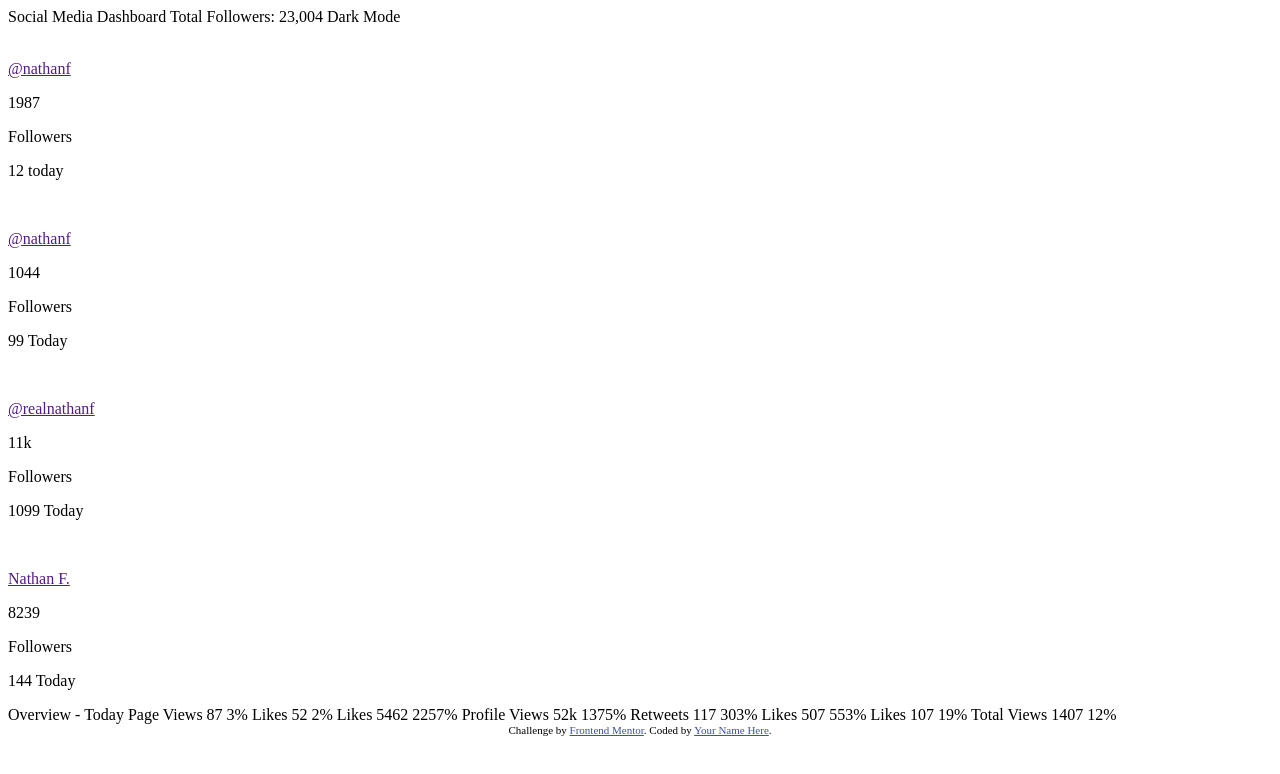
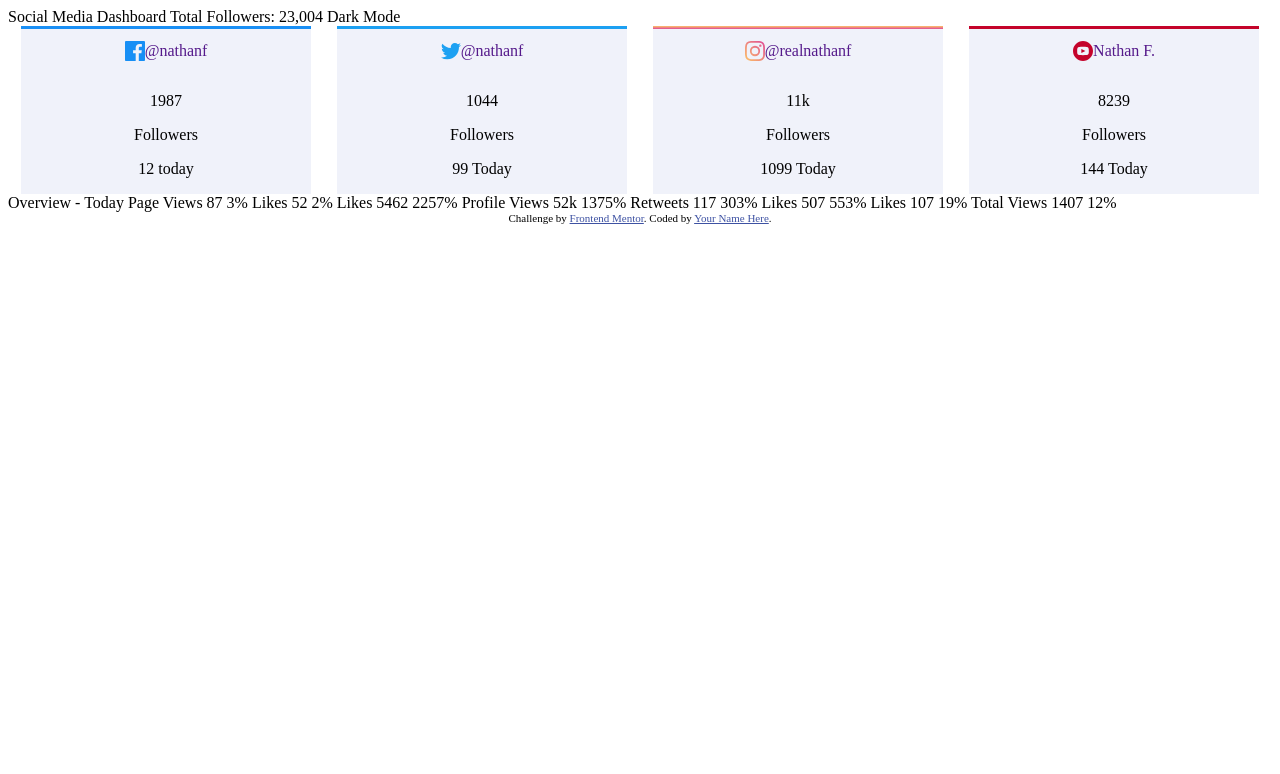
Before and after one commit to Robe31/social-media-dashboard, a plain HTML site: page index.html in a window 1280 px wide. Drawn offline with Linux system fonts and the light colour scheme.

Commit message:
added styling working on main tile cards

```diff
--- /dev/null
+++ b/css/modules/_colors.scss
@@ -0,0 +1,7 @@
+$lime-green: hsl(163, 72%, 41%);
+$bright-red: hsl(356, 69%, 56%);
+$color-fb: hsl(208, 92%, 53%);
+$color-tw: hsl(203, 89%, 53%);
+$color-ig: linear-gradient(hsl(37, 97%, 70%), hsl(329, 70%, 58%));
+$color-yt: hsl(348, 97%, 39%);
+$tileBg: hsl(227, 47%, 96%);
--- /dev/null
+++ b/css/modules/_functions.scss
@@ -0,0 +1,8 @@
+@mixin createBorderColor($color) {
+    content: "";
+    position: absolute;
+    left: 0;
+    height: 3px;
+    width: 100%;
+    background: $color;
+}
--- /dev/null
+++ b/css/modules/_grid.scss
@@ -0,0 +1,6 @@
+.grid-container {
+    display: grid;
+    &.main {
+        grid-template-columns: 1fr 1fr 1fr 1fr;
+    }
+}
--- /dev/null
+++ b/css/modules/_tile.scss
@@ -0,0 +1,41 @@
+.tile {
+    background-color: $tileBg;
+    margin: 0 1vw;
+    &#tile-fb {
+        position: relative;
+        &::before {
+            @include createBorderColor($color-fb);
+        }
+    }
+    &#tile-tw {
+        position: relative;
+        &::before {
+            @include createBorderColor($color-tw);
+        }
+    }
+    &#tile-ig {
+        position: relative;
+        &::before {
+            @include createBorderColor($color-ig);
+        }
+    }
+    &#tile-yt {
+        position: relative;
+        &::before {
+            @include createBorderColor($color-yt);
+        }
+    }
+    text-align: center;
+    &__links {
+        display: flex;
+        justify-content: center;
+        align-items: center;
+        // img {
+        // }
+        p {
+            a {
+                text-decoration: none;
+            }
+        }
+    }
+}
--- /dev/null
+++ b/css/style.scss
@@ -0,0 +1,4 @@
+@import "./modules/functions";
+@import "./modules/colors";
+@import "./modules/grid";
+@import "./modules/tile";
--- a/index.html
+++ b/index.html
@@ -13,6 +13,8 @@
     .attribution { font-size: 11px; text-align: center; }
     .attribution a { color: hsl(228, 45%, 44%); }
   </style>
+
+  <link rel="stylesheet" href="./css/style.css">
 </head>
 <body>
 
@@ -23,10 +25,10 @@
 
 
 
-  <div class="grid-container">
+  <div class="grid-container main">
     <div class="tile" id="tile-fb">
       <div class="tile__links">
-        <img src="" alt="">
+        <img src="./images/icon-facebook.svg" alt="facebook">
         <p><a href="">@nathanf</a></p>
       </div>
       <p class="tile__Heading">1987</p>
@@ -36,7 +38,7 @@
 
     <div class="tile" id="tile-tw">
       <div class="tile__links">
-        <img src="" alt="">
+        <img src="./images/icon-twitter.svg" alt="twitter">
         <p><a href="">@nathanf</a></p>
       </div>
       <p class="tile__Heading">1044</p>
@@ -46,7 +48,7 @@
 
     <div class="tile" id="tile-ig">
       <div class="tile__links">
-        <img src="" alt="">
+        <img src="./images/icon-instagram.svg" alt="instagram">
         <p><a href="">@realnathanf</a></p>
       </div>
       <p class="tile__Heading">11k</p>
@@ -54,9 +56,9 @@
       <p class="tile__change">1099 Today</p>
     </div>
 
-    <div class="tile" id="tile-pi">
+    <div class="tile" id="tile-yt">
       <div class="tile__links">
-        <img src="" alt="">
+        <img src="./images/icon-youtube.svg" alt="youtube">
         <p><a href="">Nathan F.</a></p>
       </div>
       <p class="tile__Heading">8239</p>
```
Also changed, not shown: css/style.css (added), 1 other file.
